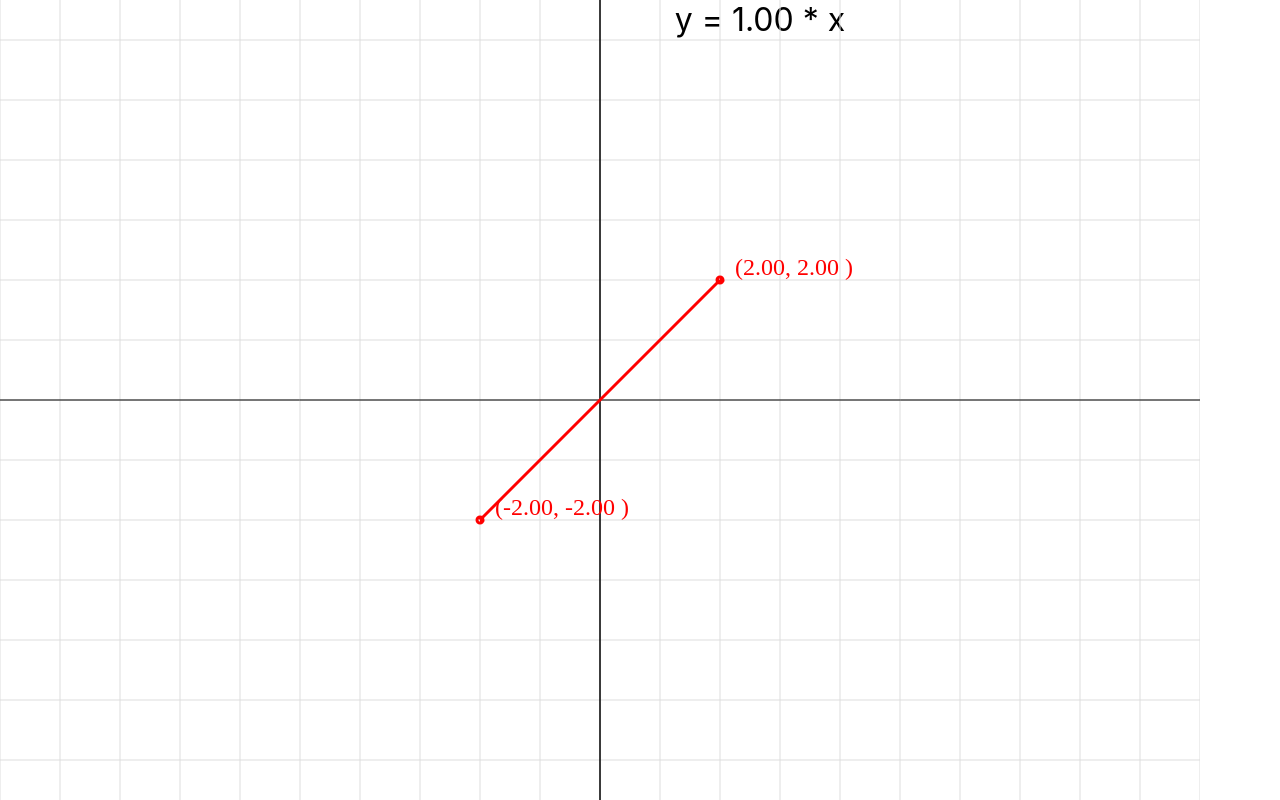
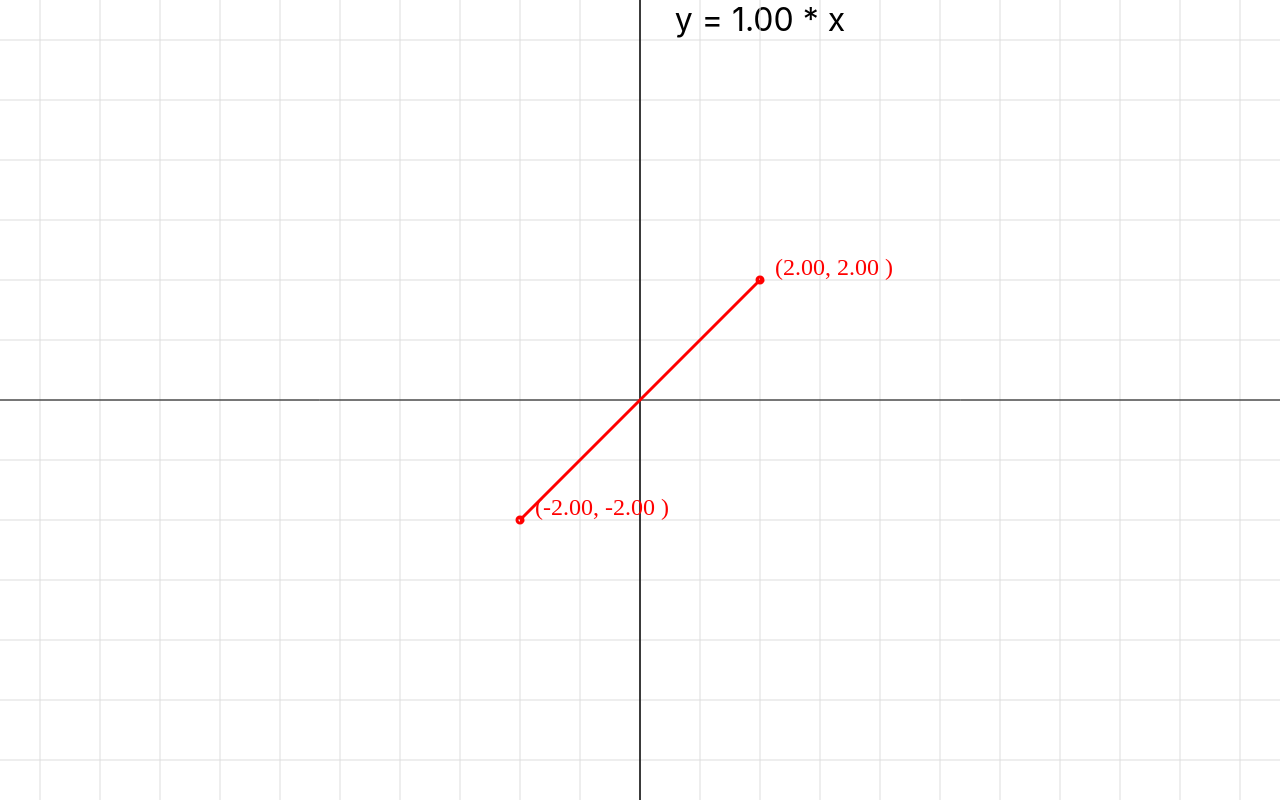
Before and after one commit to Vvtu/canvas, a React (Create React App) app: page / in a window 1280 px wide. Built offline with nearby package versions, Linux system fonts and the light colour scheme.

Commit message:
fix autoResize

```diff
--- a/src/App.tsx
+++ b/src/App.tsx
@@ -1,10 +1,40 @@
 import Canvas from "./canvas";
 import "./App.css";
 
+import { useLayoutEffect, useRef, useState } from "react";
+
 function App() {
+  const ref = useRef<any>();
+  const timeoutId = useRef<any>();
+  const [screenSize, setScreenSize] = useState({ width: 600, height: 600 });
+
+  function updateSize() {
+    if (timeoutId.current) {
+      clearTimeout(timeoutId.current);
+    }
+    timeoutId.current = setTimeout(() => {
+      if (ref.current) {
+        const rect = ref.current.getBoundingClientRect();
+        console.log("rect = ", rect); //TODO vvtu, need to delete
+        setScreenSize({ width: rect.width, height: rect.height });
+      }
+    }, 250);
+  }
+
+  useLayoutEffect(() => {
+    updateSize();
+    window.addEventListener("resize", updateSize);
+    return () => {
+      window.removeEventListener("resize", updateSize);
+      if (timeoutId.current) {
+        clearTimeout(timeoutId.current);
+      }
+    };
+  }, []);
+
   return (
-    <div className="App">
-      <Canvas width={1200} height={800} />
+    <div className="App fullScreen" ref={ref}>
+      <Canvas width={screenSize.width} height={screenSize.height} />
     </div>
   );
 }
--- a/src/canvas/index.js
+++ b/src/canvas/index.js
@@ -1,4 +1,4 @@
-import React, { useCallback, useEffect, useRef, useState } from "react";
+import { useCallback, useEffect, useRef, useState } from "react";
 
 const COLOR = {
   line: "red",
@@ -27,7 +27,7 @@ const roundPointValue = (point: Coordinate) => {
     isChanged = true;
   }
   const b = Math.round(p1.y);
-  if (Math.abs(b - p1.y) < 0.1) {
+  if (Math.abs(b - p1.y) < 0.2) {
     p1.y = b;
     isChanged = true;
   }
@@ -42,7 +42,6 @@ const SCALE = 60;
 const Canvas = ({ width, height }: CanvasProps) => {
   const canvasRef = useRef();
   const canvasRefBase = useRef();
-
   const timeoutId = useRef();
 
   const [isPainting, setIsPainting] = useState(false);
@@ -237,27 +236,11 @@ const Canvas = ({ width, height }: CanvasProps) => {
 
   return (
     <>
-      <div style={{ marginLeft: "15rem", fontSize: "2rem" }}>{message}</div>
-      <div
-        style={{
-          position: "fixed",
-          top: 0,
-          left: 0,
-          height: height,
-          width: width,
-        }}
-      >
+      <div className="message">{message}</div>
+      <div className="fullScreen">
         <canvas ref={canvasRefBase} height={height} width={width} />
       </div>
-      <div
-        style={{
-          position: "fixed",
-          top: 0,
-          left: 0,
-          height: height,
-          width: width,
-        }}
-      >
+      <div className="fullScreen">
         <canvas ref={canvasRef} height={height} width={width} />
       </div>
     </>
--- a/src/index.css
+++ b/src/index.css
@@ -1,13 +1,26 @@
 body {
   margin: 0;
-  font-family: -apple-system, BlinkMacSystemFont, 'Segoe UI', 'Roboto', 'Oxygen',
-    'Ubuntu', 'Cantarell', 'Fira Sans', 'Droid Sans', 'Helvetica Neue',
+  font-family: -apple-system, BlinkMacSystemFont, "Segoe UI", "Roboto", "Oxygen",
+    "Ubuntu", "Cantarell", "Fira Sans", "Droid Sans", "Helvetica Neue",
     sans-serif;
   -webkit-font-smoothing: antialiased;
   -moz-osx-font-smoothing: grayscale;
 }
 
 code {
-  font-family: source-code-pro, Menlo, Monaco, Consolas, 'Courier New',
+  font-family: source-code-pro, Menlo, Monaco, Consolas, "Courier New",
     monospace;
 }
+
+.fullScreen {
+  position: fixed;
+  top: 0;
+  left: 0;
+  right: 0;
+  bottom: 0;
+}
+
+.message {
+  margin-left: 15rem;
+  font-size: 2rem;
+}
```
